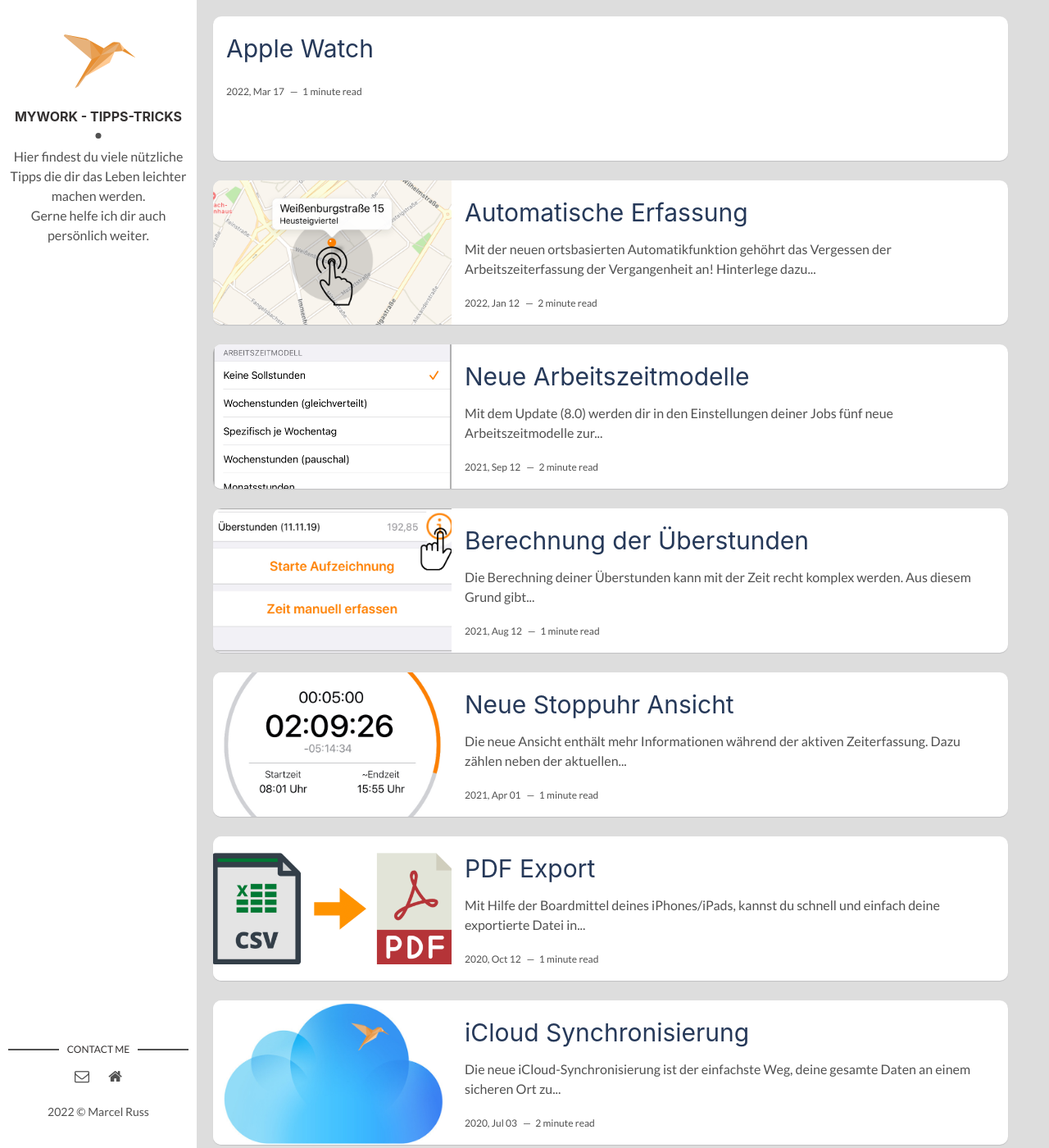
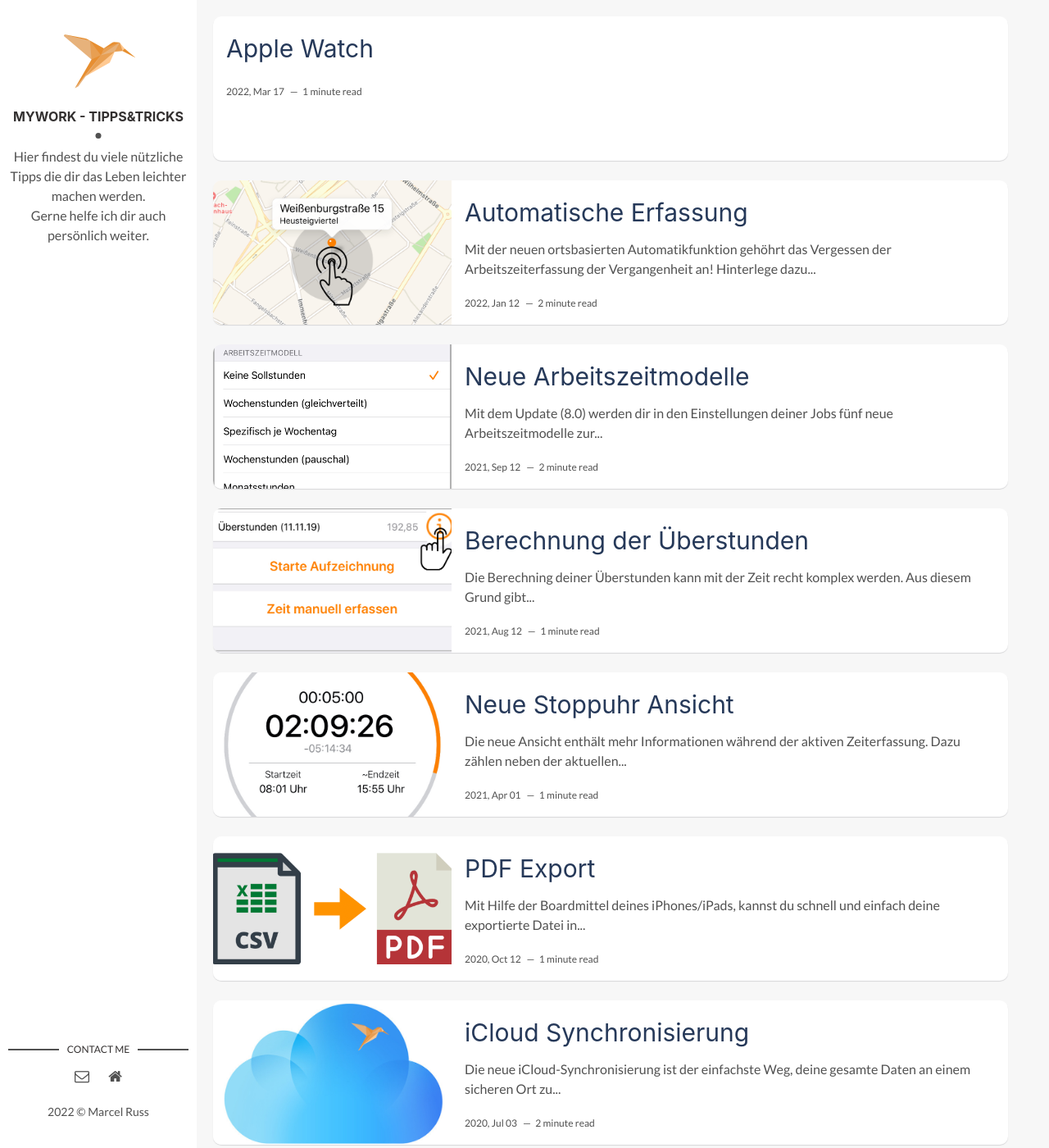
Before and after one commit to napit-apps/mywork-faq, a Jekyll site: the page built from index.html, in a window 1280 px wide and 1400 px high. Shown: the whole window at 82% size. Built offline with Jekyll 4.4.1, drawn with Linux system fonts in a browser that asks for light colours; the list of posts is cut into pages by our own code.

Commit message:
changed configuration... again...

```diff
--- a/_config.yml
+++ b/_config.yml
@@ -1,16 +1,16 @@
 title: Hello, world! I'm myWork
 description:
 permalink: ':title/'
-baseurl: /mywork-faq # the subpath of your site, e.g. /blog
-url: https://github.com/napit-apps # the base hostname & protocol for your site, e.g. http://example.com
+baseurl: "/mywork-faq" # the subpath of your site, e.g. /blog
+url: "" # the base hostname & protocol for your site, e.g. http://example.com
 site-twitter: #if your site has a twitter account, enter it here
 
 # Author Settings
-author: 'myWork - Tipps-Tricks' # add your name
+author: myWork - Tipps&Tricks # add your name
 author-img: myWork.png # add your photo
-about-author: 'Hier findest du viele nützliche Tipps die dir das Leben leichter machen werden. <br />Gerne helfe ich dir auch persönlich weiter.'
-social-email: 'sag.hallo@marcelruss.de' # add your Email address
-social-page: 'https://marcelruss.de'
+about-author: Hier findest du viele nützliche Tipps die dir das Leben leichter machen werden. <br />Gerne helfe ich dir auch persönlich weiter.
+social-email: sag.hallo@marcelruss.de # add your Email address
+social-page: https://marcelruss.de
 
 # Disqus
 # discus-identifier: mr-brown # add your discus identifier
--- a/assets/css/main.css
+++ b/assets/css/main.css
@@ -775,7 +775,7 @@ html {
 body {
   font-family: 'Lato', sans-serif;
   color: #515151;
-  background-color: #dddddd;
+  background-color: #f7f7f7;
   margin: 0;
   -webkit-font-smoothing: antialiased;
   -moz-osx-font-smoothing: grayscale;
```
Also changed, not shown: 12 other files.
